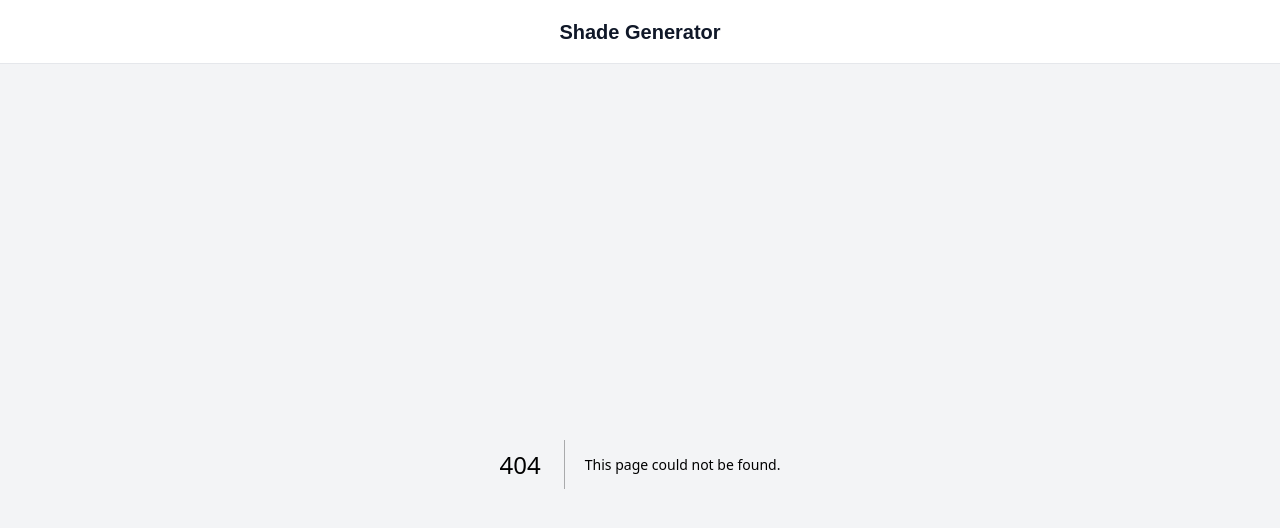
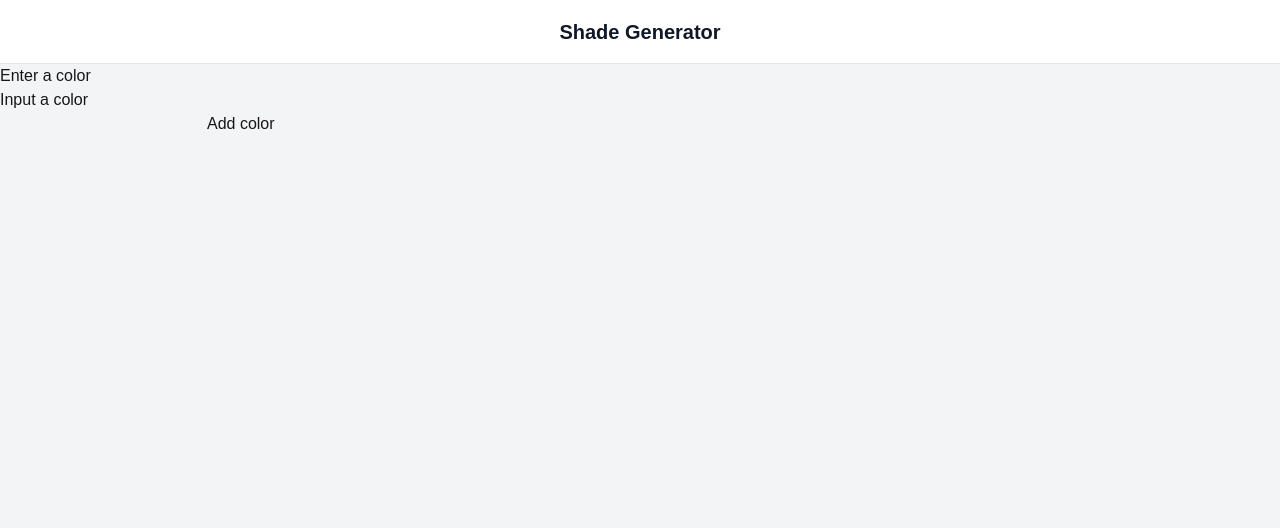
Before and after one commit to SebastianKullander9/shade-generator, a Next.js app: page /home in a window 1280 px wide. Before the commit this address had no page. Shown: the top 528 px of the page. Built offline with nearby package versions, Linux system fonts and the light colour scheme.

Commit message:
Fixed input with formik, proper validation and errors

```diff
--- a/app/components/ColorInput.tsx
+++ b/app/components/ColorInput.tsx
@@ -1,40 +1,69 @@
 "use client";
-import { useState } from "react";
-import Color from 'color';
-
-export default function ColorInput() {
-    const [color, setColor] = useState("");
-    const [isValidColor, setIsValidColor] = useState(false);
+import React from "react";
+import { Formik, } from "formik";
 
 const colorRegex = /^#(?:[0-9a-fA-F]{3}|[0-9a-fA-F]{6})$|^rgb\(\s*(?:\d{1,3}%?\s*,\s*){2}\d{1,3}%?\s*\)$|^rgba\(\s*(?:\d{1,3}%?\s*,\s*){3}(?:0|1|0?\.\d+)\s*\)$|^hsl\(\s*\d{1,3}\s*,\s*\d{1,3}%\s*,\s*\d{1,3}%\s*\)$|^hsla\(\s*\d{1,3}\s*,\s*\d{1,3}%\s*,\s*\d{1,3}%\s*,\s*(?:0|1|0?\.\d+)\s*\)$/i;
 
-    function validateInput(color: string) {
-        return colorRegex.test(color)
+interface FormValues {
+    color: string;
 }
 
-    function handleSubmit(event: React.SyntheticEvent<HTMLFormElement>) {
-        event?.preventDefault();
-        setIsValidColor(validateInput(color));
-        const formatColorTo = Color(color);
+const ColorInput = () => (
+    <div>
+        <h1>Input a color</h1>
+        <Formik<FormValues>
+            initialValues={{ color: "" }}
+            validate={(values): Partial<FormValues> => {
+                const errors: Partial<FormValues> = {};
 
-        if (isValidColor) {
-            localStorage.setItem("color", JSON.stringify(formatColorTo.hsl()))
-        }
+                if (!values.color) {
+                    errors.color = "Required";
+                } else if (
+                    !colorRegex.test(values.color)
+                ) {
+                    errors.color = "The color must be of valid format. (hex, rgb/rgba, hsl/hsla)"
                 }
 
-    return (
-        <div>
+                return errors;
+            }}
+            onSubmit={(values, { setSubmitting }) => {
+                const exist = localStorage.getItem("array");
+                const currentArray = exist ? JSON.parse(exist) : [];
+
+                currentArray.push(values.color);
+                localStorage.setItem("array", JSON.stringify(currentArray));
+
+                setSubmitting(false);
+            }}
+        >
+            {({
+                values,
+                errors,
+                touched,
+                handleChange,
+                handleBlur,
+                handleSubmit,
+                isSubmitting,
+            }) => (
                 <form onSubmit={handleSubmit}>
                     <input
                         type="text"
-                    value={color}
-                    onChange={(e) => {
-                        setColor(e.target.value);
-                    }}
-                    className="w-full h-8 p-4 border rounded cursor-pointer"
+                        name="color"
+                        onChange={handleChange}
+                        onBlur={handleBlur}
+                        value={values.color}
+                        autoComplete="off"
                     />
-                <p className="text-xs text-red-500">{isValidColor ? "" : "The color needs to be in the format of HEX, RGB/RGBA or HSL/HSLA"}</p>
+                    {errors.color && touched.color && (
+                        <div style={{ color: 'red' }}>{errors.color}</div>
+                    )}
+                    <button type="submit" disabled={isSubmitting}>
+                        Add color
+                    </button>
                 </form>
+            )}
+        </Formik>
     </div>
 );
-}
+
+export default ColorInput;
--- a/app/components/GenerateShades.ts
+++ /dev/null
@@ -1,35 +0,0 @@
-type ColorData = {
-    model: string;
-    color: [number, number, number];
-    valpha: number;
-}
-
-export default function generateShades() {
-    const colorString = localStorage.getItem("color");
-    let colorObject: ColorData = {model: "", color: [0, 0 ,0], valpha: 0};
-
-    if (colorString) {
-        colorObject = JSON.parse(colorString);
-
-        //console.log(colorObject["color"]);
-    }
-
-    const numberOfShades = 10;
-    const start = 10;
-    const end = 90;
-    const range = end - start;
-    const increment = range / numberOfShades;
-    const shades = [];
-
-    for (let i = 1; i < numberOfShades + 1; i++) {
-        const tempArray = [...colorObject["color"]];
-
-        tempArray.splice(2, 1, increment * i);
-
-        shades.push(tempArray);
-        console.log(shades)
-
-    }
-
-    return shades;
-}
--- /dev/null
+++ b/app/components/GenerateShades.tsx
@@ -0,0 +1,37 @@
+"use client";
+
+import { useEffect, useState } from 'react';
+import convert from 'color-convert';
+
+export default function GenerateShades() {
+    //const [colorArray, setColorArray] = useState([])
+    //const [shades, setShades] = useState<string[][]>([])
+
+    useEffect(() => {
+        const colors = JSON.parse(localStorage.getItem("array") ?? "[]");
+
+        colors.map((color: string) => {
+            const hsl = convert.hex.hsl(color);
+            const numberOfShades = 10;
+            const start = 10;
+            const end = 90;
+            const range = end - start;
+            const increment = range / numberOfShades;
+            const shades = [];
+
+            for (let i = 1; i < numberOfShades + 1; i++) {
+                const tempHsl = hsl.splice(2, 1, increment * i);
+
+                shades.push(tempHsl);
+            }
+
+            console.log(shades);
+        });
+    }, [])
+
+    return (
+        <div>
+
+        </div>
+    );
+}
--- a/app/generate_shades/page.tsx
+++ b/app/home/page.tsx
@@ -1,14 +1,15 @@
 "use client";
 import ColorInput from "../components/ColorInput";
-import RenderShades from "../components/RenderShades";
+//import RenderShades from "../components/RenderShades";
+import GenerateShades from "../components/GenerateShades";
 
-export default function GenerateShades() {
+export default function Home() {
 	return (
 		<div className="w-full">
             <div>
                 <p>Enter a color</p>
 			    <ColorInput />
-				<RenderShades />
+				<GenerateShades />
             </div>
 		</div>
 	);
--- a/package.json
+++ b/package.json
@@ -10,9 +10,11 @@
   },
   "dependencies": {
     "@supabase/auth-helpers-nextjs": "^0.10.0",
+    "@supabase/ssr": "latest",
     "@supabase/supabase-js": "^2.50.3",
-    "@supabase/ssr": "latest",
     "color": "^5.0.0",
+    "color-convert": "^3.1.0",
+    "formik": "^2.4.6",
     "next": "15.3.4",
     "react": "^19.0.0",
     "react-dom": "^19.0.0"
```
Also changed, not shown: 1 other file (tests, documents, lock files or other folders). Lines whose indentation alone changed are shown as unchanged.
